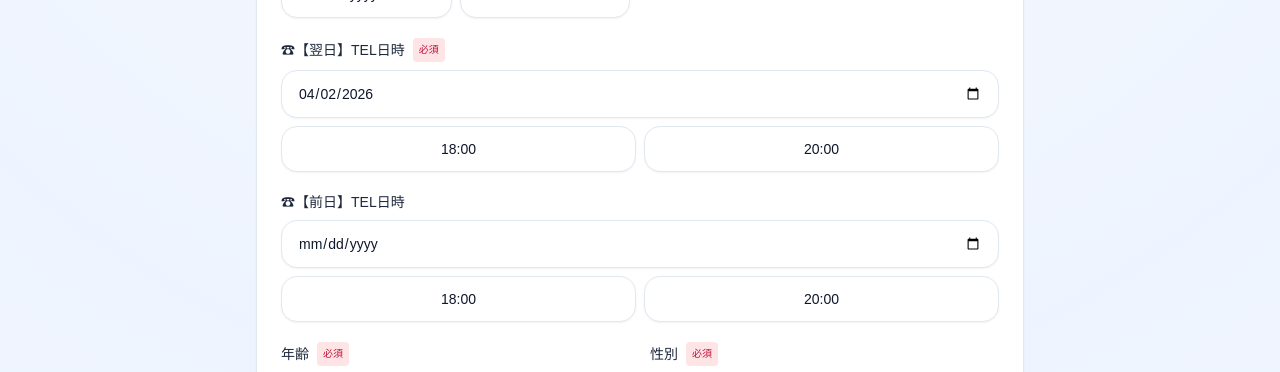
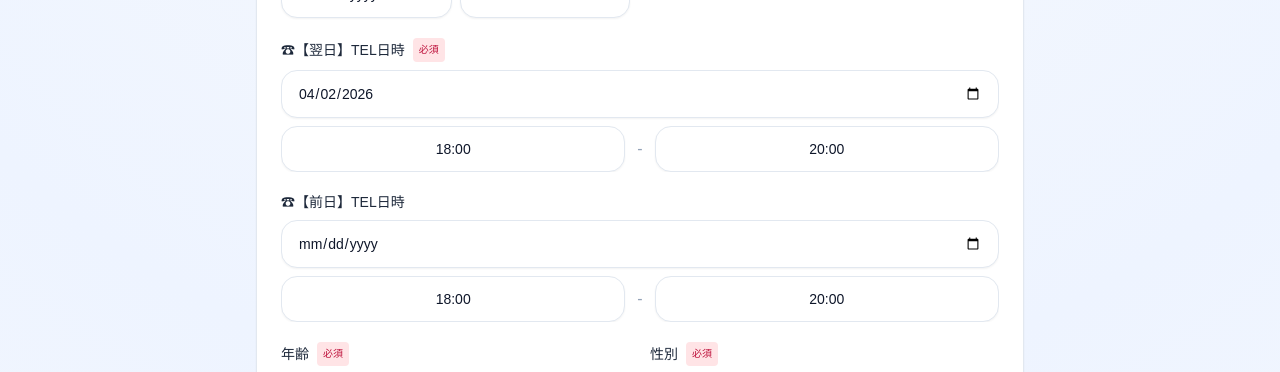
Before and after one commit to kmitsui-bit/bookish-garbanzo, a Next.js app: page /appointments/new in a window 1280 px wide. Shown: the part 520-892 px from the top of the page. Built offline with nearby package versions, Linux system fonts and the light colour scheme; no server answers.

Commit message:
TEL開始時間変更時に終了時間を2時間後に自動更新

```diff
--- a/src/components/appointment-form.tsx
+++ b/src/components/appointment-form.tsx
@@ -173,6 +173,17 @@ function normalizeTimeInput(value: string) {
   return `${digits.slice(0, 2)}:${digits.slice(2)}`;
 }
 
+function addTwoHours(timeStr: string): string {
+  const match = timeStr.match(/^(\d{1,2}):(\d{2})$/);
+  if (!match) return "";
+  const h = parseInt(match[1], 10);
+  const m = parseInt(match[2], 10);
+  const totalMin = h * 60 + m + 120;
+  const newH = Math.floor(totalMin / 60) % 24;
+  const newM = totalMin % 60;
+  return `${String(newH).padStart(2, "0")}:${String(newM).padStart(2, "0")}`;
+}
+
   function toPreviousDateInput(dateInput: string) {
     if (!dateInput) return "";
     try {
@@ -272,33 +283,37 @@ function normalizeTimeInput(value: string) {
         {/* 翌日TEL日時 */}
                 <div className="md:col-span-2">
                   <Field label="☎【翌日】TEL日時" required error={errors.telAtDateInput?.[0] ?? errors.telAtStartTimeInput?.[0]}>
-            <div className="grid w-full min-w-0 gap-2">
+                    <div className="grid w-full min-w-0 gap-2 overflow-hidden">
                       <input
                         type="date"
                         className={`${dateTimeClass} max-w-full min-w-0`}
                         value={values.telAtDateInput}
                         onChange={(event) => setValues((prev) => ({ ...prev, telAtDateInput: event.target.value }))}
                       />
-              <div className="grid w-full min-w-0 grid-cols-2 gap-2">
+                      <div className="grid w-full min-w-0 grid-cols-[minmax(0,1fr)_auto_minmax(0,1fr)] items-center gap-2">
                         <input
                           type="text"
-                  className={`${dateTimeClass} min-w-0 text-center`}
+                          className={`${dateTimeClass} max-w-full min-w-0 text-center`}
                           inputMode="numeric"
                           placeholder="--:--"
                           pattern="[0-9:]*"
                           autoComplete="off"
                           maxLength={5}
                   value={values.telAtStartTimeInput}
-                  onChange={(event) =>
+                  onChange={(event) => {
+                    const normalized = normalizeTimeInput(event.target.value);
+                    const end = addTwoHours(normalized);
                     setValues((prev) => ({
                       ...prev,
-                      telAtStartTimeInput: normalizeTimeInput(event.target.value)
-                    }))
-                  }
+                      telAtStartTimeInput: normalized,
+                      ...(end ? { telAtEndTimeInput: end } : {})
+                            }));
+                          }}
                         />
+                        <span className="px-1 text-center text-slate-400">-</span>
                         <input
                           type="text"
-                  className={`${dateTimeClass} min-w-0 text-center`}
+                          className={`${dateTimeClass} max-w-full min-w-0 text-center`}
                           inputMode="numeric"
                           placeholder="--:--"
                           pattern="[0-9:]*"
@@ -320,33 +335,37 @@ function normalizeTimeInput(value: string) {
         {/* 前日TEL日時 */}
                 <div className="md:col-span-2">
                   <Field label="☎【前日】TEL日時">
-            <div className="grid w-full min-w-0 gap-2">
+                    <div className="grid w-full min-w-0 gap-2 overflow-hidden">
                       <input
                         type="date"
           className={`${dateTimeClass} max-w-full min-w-0`}
           value={values.prevDayTelAtDateInput}
           onChange={(event) => setValues((prev) => ({ ...prev, prevDayTelAtDateInput: event.target.value }))}
         />
-              <div className="grid w-full min-w-0 grid-cols-2 gap-2">
+                      <div className="grid w-full min-w-0 grid-cols-[minmax(0,1fr)_auto_minmax(0,1fr)] items-center gap-2">
                         <input
                           type="text"
-                  className={`${dateTimeClass} min-w-0 text-center`}
+                          className={`${dateTimeClass} max-w-full min-w-0 text-center`}
                           inputMode="numeric"
                           placeholder="--:--"
                           pattern="[0-9:]*"
                           autoComplete="off"
             maxLength={5}
                   value={values.prevDayTelAtStartTimeInput}
-                  onChange={(event) =>
+                  onChange={(event) => {
+                    const normalized = normalizeTimeInput(event.target.value);
+                    const end = addTwoHours(normalized);
                     setValues((prev) => ({
                       ...prev,
-                      prevDayTelAtStartTimeInput: normalizeTimeInput(event.target.value)
-                    }))
-                  }
+                      prevDayTelAtStartTimeInput: normalized,
+                      ...(end ? { prevDayTelAtEndTimeInput: end } : {})
+                            }));
+                          }}
                         />
+                        <span className="px-1 text-center text-slate-400">-</span>
                         <input
                           type="text"
-                  className={`${dateTimeClass} min-w-0 text-center`}
+                          className={`${dateTimeClass} max-w-full min-w-0 text-center`}
                           inputMode="numeric"
                           placeholder="--:--"
                           pattern="[0-9:]*"
```
Lines whose indentation alone changed are shown as unchanged.
